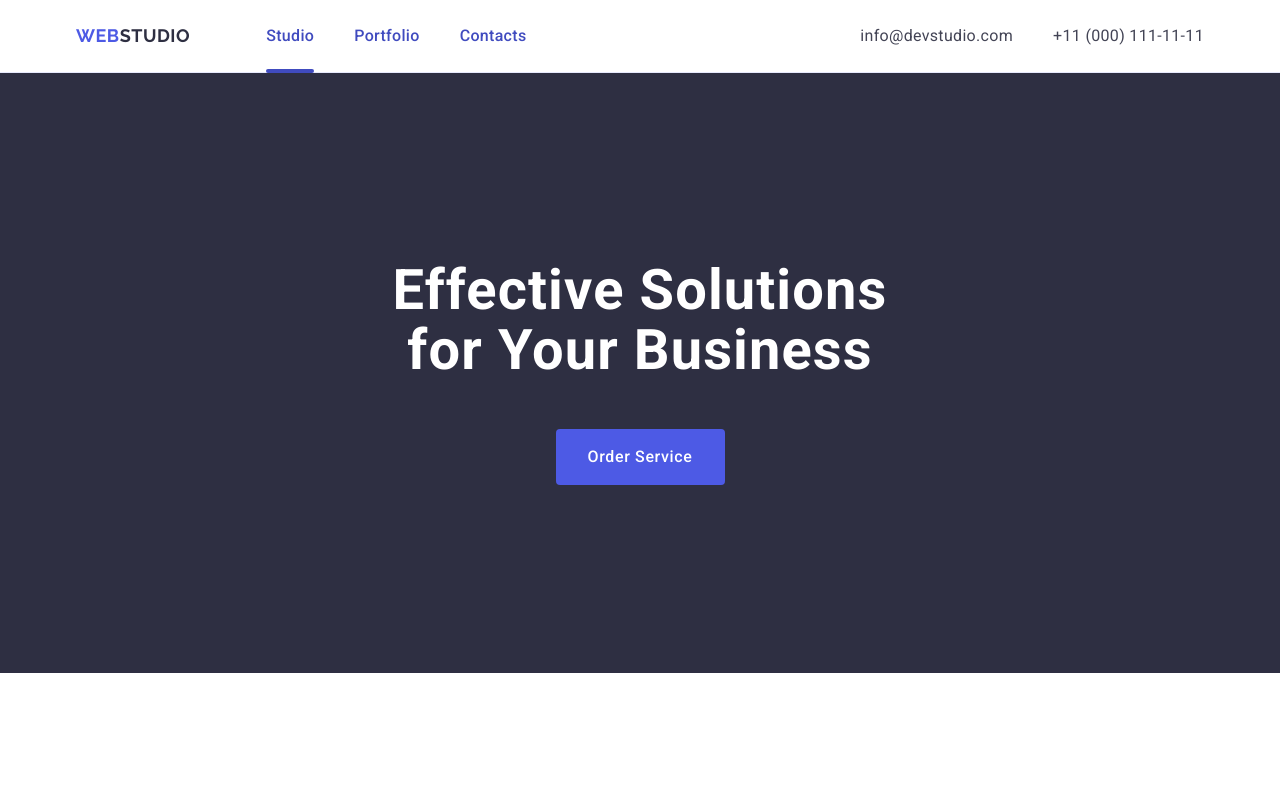
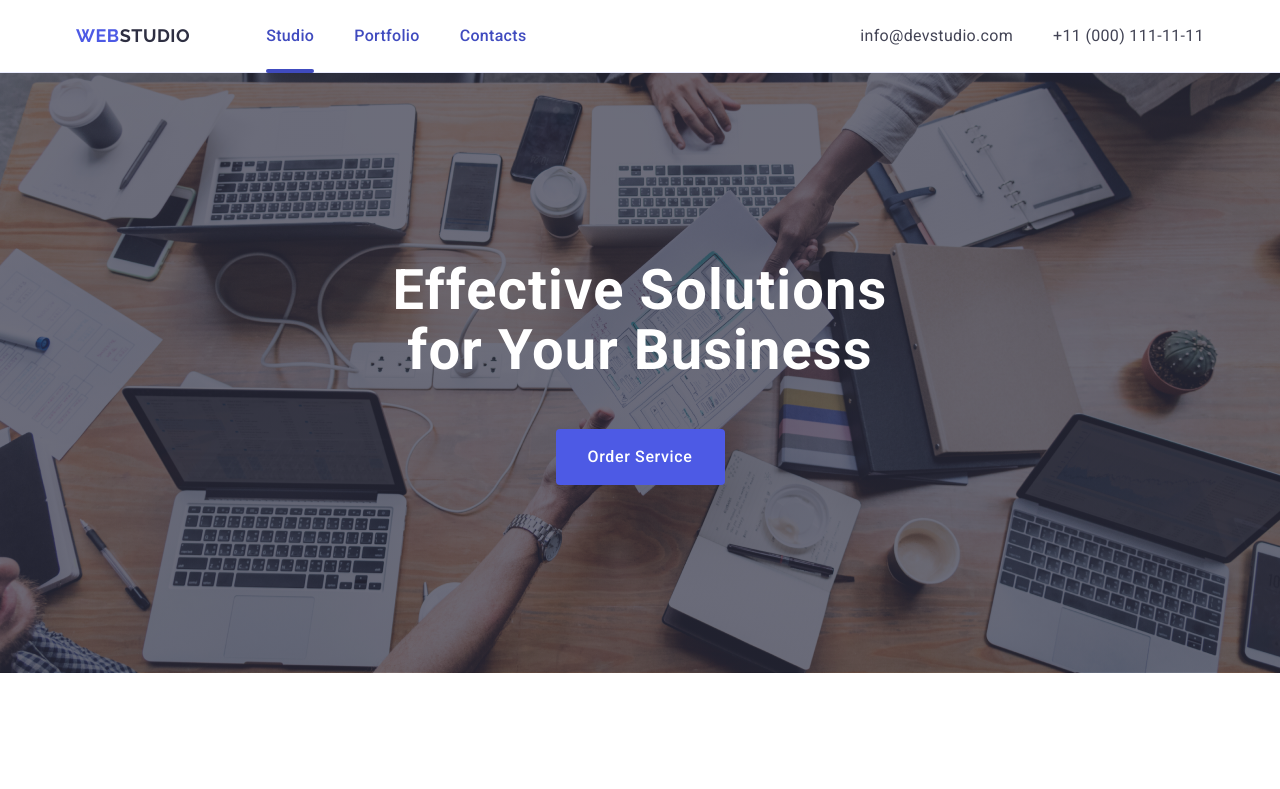
Before and after one commit to Max6711/goit-markup-hw-05, a plain HTML site: page index.html in a window 1280 px wide. Shown: the top 789 px of the page. Drawn offline with nearby package versions, Linux system fonts and the light colour scheme; the site is published under a folder, as on GitHub Pages, so addresses that start at the root find nothing.

Commit message:
Update styles.css

```diff
--- a/css/styles.css
+++ b/css/styles.css
@@ -153,8 +153,7 @@ img {
     background-color: #2E2F42;
     padding: 188px 0;
     margin: 0;
-
-    background-image: linear-gradient(rgba(46, 47, 66, 0.7), rgba(46, 47, 66, 0.7)) ,url(/images/img11.jpg);
+    background-image: linear-gradient(rgba(46, 47, 66, 0.7), rgba(46, 47, 66, 0.7)) ,url(../images/img11.jpg);
     max-width: 1440px;
     background-repeat: no-repeat;
     background-position: center;
```
